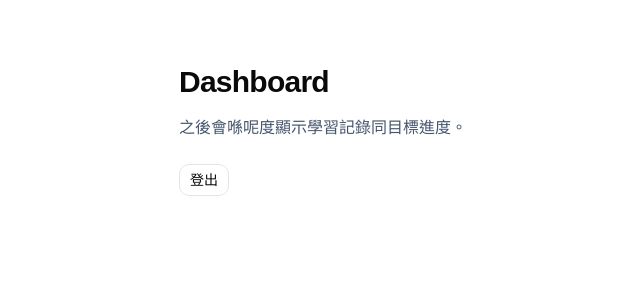
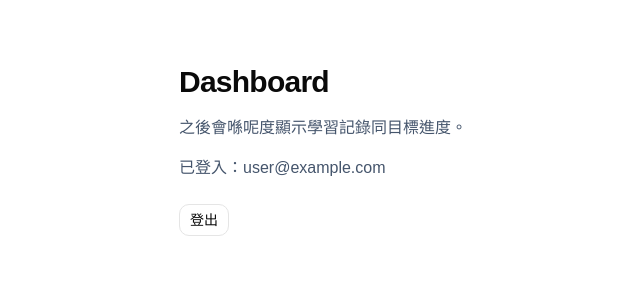
Before and after one commit to EddyChan1129/progress-tracker, a Next.js app: page /dashboard in a window 1280 px wide. Shown: the top 300 px of the page, without its empty margins (149-789 px from the left). Built offline with nearby package versions, Linux system fonts and the light colour scheme; no server answers; sample sign-in values are in the browser's storage.

Commit message:
feat:Task 09 - refresh sceen keep the same page

```diff
--- a/src/app/(app)/dashboard/page.tsx
+++ b/src/app/(app)/dashboard/page.tsx
@@ -1,11 +1,11 @@
-import { SignOutButton } from "@/features/auth/components/sign-out-button";
+import { AuthStatus } from "@/features/auth/components/auth-status";
 
 export default function DashboardPage() {
   return (
     <main className="mx-auto max-w-2xl px-6 py-16">
       <h1 className="text-3xl font-semibold tracking-tight">Dashboard</h1>
       <p className="mt-4 text-slate-600">之後會喺呢度顯示學習記錄同目標進度。</p>
-      <SignOutButton />
+      <AuthStatus />
     </main>
   );
 }
--- /dev/null
+++ b/src/app/(app)/layout.tsx
@@ -0,0 +1,27 @@
+"use client";
+
+import { useRouter } from "next/navigation";
+import { type ReactNode, useEffect } from "react";
+
+import { useAuth } from "@/features/auth/components/auth-provider";
+
+export default function AppLayout({ children }: { children: ReactNode }) {
+  const router = useRouter();
+  const { user, isLoading } = useAuth();
+
+  useEffect(() => {
+    if (!isLoading && !user) router.replace("/login");
+  }, [isLoading, router, user]);
+
+  if (isLoading || !user) {
+    return (
+      <main className="mx-auto max-w-2xl px-6 py-16">
+        <p className="text-slate-600" role="status">
+          {isLoading ? "檢查登入狀態…" : "正在返回登入頁…"}
+        </p>
+      </main>
+    );
+  }
+
+  return children;
+}
--- a/src/app/layout.tsx
+++ b/src/app/layout.tsx
@@ -1,4 +1,7 @@
 import type { Metadata } from "next";
+
+import { AuthProvider } from "@/features/auth/components/auth-provider";
+
 import "./globals.css";
 
 export const metadata: Metadata = {
@@ -11,7 +14,9 @@ export default function RootLayout({
 }: Readonly<{ children: React.ReactNode }>) {
   return (
     <html lang="zh-Hant">
-      <body>{children}</body>
+      <body>
+        <AuthProvider>{children}</AuthProvider>
+      </body>
     </html>
   );
 }
--- /dev/null
+++ b/src/features/auth/components/auth-provider.tsx
@@ -0,0 +1,47 @@
+"use client";
+
+import { onAuthStateChanged, type User } from "firebase/auth";
+import {
+  createContext,
+  type ReactNode,
+  useContext,
+  useEffect,
+  useState,
+} from "react";
+
+import { auth } from "@/lib/firebase/client";
+
+interface AuthContextValue {
+  user: User | null;
+  isLoading: boolean;
+}
+
+const AuthContext = createContext<AuthContextValue | null>(null);
+
+export function AuthProvider({ children }: { children: ReactNode }) {
+  const [user, setUser] = useState<User | null>(null);
+  const [isLoading, setIsLoading] = useState(true);
+
+  useEffect(
+    () =>
+      onAuthStateChanged(auth, (nextUser) => {
+        setUser(nextUser);
+        setIsLoading(false);
+      }),
+    [],
+  );
+
+  return (
+    <AuthContext.Provider value={{ user, isLoading }}>
+      {children}
+    </AuthContext.Provider>
+  );
+}
+
+export function useAuth() {
+  const context = useContext(AuthContext);
+
+  if (!context) throw new Error("useAuth must be used inside AuthProvider");
+
+  return context;
+}
--- /dev/null
+++ b/src/features/auth/components/auth-status.tsx
@@ -0,0 +1,25 @@
+"use client";
+
+import { useAuth } from "@/features/auth/components/auth-provider";
+import { SignOutButton } from "@/features/auth/components/sign-out-button";
+
+export function AuthStatus() {
+  const { user, isLoading } = useAuth();
+
+  if (isLoading) {
+    return (
+      <p className="mt-4 text-slate-600" role="status">
+        檢查登入狀態…
+      </p>
+    );
+  }
+
+  if (!user) return <p className="mt-4 text-slate-600">目前未登入。</p>;
+
+  return (
+    <div className="mt-4">
+      <p className="text-slate-600">已登入：{user.email ?? "Google 帳戶"}</p>
+      <SignOutButton />
+    </div>
+  );
+}
```
Also changed, not shown: 1 other file (tests, documents, lock files or other folders).
